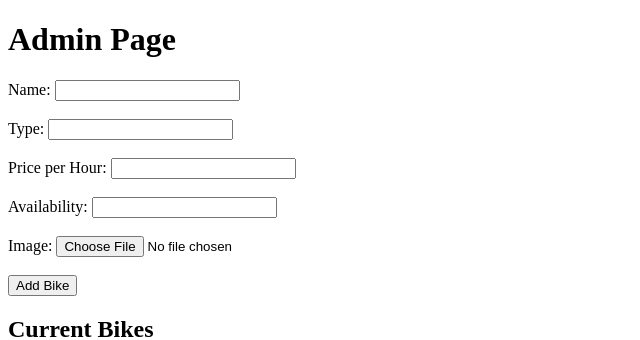
After one commit to AndyHCode/Mackinac-Island-Bike-Rental-Website, a Flask app: template src/templates/admin.html in a window 1280 px wide. The commit adds this page. Shown: the top 340 px of the page, without its empty margins (0-640 px from the left). Run offline with Flask 3, Linux system fonts and the light colour scheme; the template is opened without the code that fills it: most values are stand-ins (such as "Sample title", 1, 10 or a date in 2020); parts of the project's set-up code (start-up, migrations or seed data) failed here and were passed over.

Commit message:
current progress
added admin page allowing admin to add and remove bikes. store page now renders.

```diff
--- a/Src/db/databaseAPI.py
+++ /dev/null
@@ -1,4 +0,0 @@
-from db.database import *
-
-createDatabase()
-printListBikes()
--- a/Src/main.py
+++ b/Src/main.py
@@ -1,9 +1,31 @@
 from flask import Flask, render_template, request, redirect, url_for
+from flask_login import LoginManager, UserMixin, login_user, logout_user, login_required, current_user
+from flask import session
+from werkzeug.utils import secure_filename
 import sys, os
 sys.path.append(os.path.relpath("./db"))
-from database import *
+import db
 
 app = Flask(__name__)
+app.secret_key = 'your_secret_key'  # Set a secret key for session management
+
+login_manager = LoginManager()
+login_manager.init_app(app)
+
+# Example User class
+class User(UserMixin):
+    def __init__(self, id, username, is_admin=False):
+        self.id = id
+        self.username = username
+        self.is_admin = is_admin
+
+@login_manager.user_loader
+def load_user(userId):
+    # Example function to load a user from a database
+    # Replace with your actual user loading logic
+    user = db.getUserById(userId)
+    if user:
+        return User(userId, user['username'], user.get("is_admin", False))
 
 @app.route('/')
 def index():
@@ -11,11 +33,16 @@ def index():
 
 @app.route('/login', methods=['GET', 'POST'])
 def login():
+    if current_user.is_authenticated:
+        return redirect(url_for('store'))
     if request.method == 'POST':
         username = request.form['username']
         password = request.form['password']
-        if checkLogin(username, password):
-            # User authenticated, redirect to store page
+        user = db.getUserByUsername(username, password)
+        if user and db.checkLogin(username, password):  # You should use hashed passwords
+            userObj = User(user['id'], username)
+            userObj.username = user['username']
+            login_user(userObj)
             return redirect(url_for('store'))
         else:
             error = 'Invalid username or password'
@@ -24,20 +51,124 @@ def login():
 
 @app.route('/signup', methods=['GET', 'POST'])
 def signup():
+    if current_user.is_authenticated:
+        return redirect(url_for('store'))
     if request.method == 'POST':
         username = request.form['username']
         email = request.form['email']
         password = request.form['password']
         # You may want to add more validation here
-        createUser(username, email, password)
+        db.createUser(username, email, password)
         return redirect(url_for('login'))
     return render_template('signup.html')
 
 @app.route('/store')
 def store():
     # Add logic to retrieve and display bikes from the database
-    return render_template('store.html')
+    bikes = db.getListBikes()
+    return render_template('store.html', bikes=bikes)
+
+@app.route('/logout')
+@login_required
+def logout():
+    logout_user()
+    return redirect(url_for('index'))
+
+
+@app.route('/add_to_cart/<int:bike_id>/<int:quantity>', methods=['POST'])
+def add_to_cart(bike_id, quantity):
+    # Retrieve the current cart from the session
+    cart = session.get('cart', {})
+
+    # Update the cart with the new item
+    if bike_id in cart:
+        cart[bike_id] += quantity  # If the bike already exists in the cart, update its quantity
+    else:
+        cart[bike_id] = quantity  # If the bike is not in the cart, add it with the specified quantity
+
+    # Store the updated cart back into the session
+    session['cart'] = cart
+
+    # Redirect the user back to the store page
+    return redirect(url_for('store'))
+
+@app.route('/view_cart')
+@login_required
+def view_cart():
+    # Retrieve the user's cart from the session
+    cart = session.get('cart', {})
+
+    # Fetch details of bikes in the cart from the database
+    cart_details = []
+    total_price = 0
+
+    for bike_id, quantity in cart.items():
+        bike = db.getBikeById(bike_id)
+        if bike:
+            cart_details.append({
+                'bike': bike,
+                'quantity': quantity
+            })
+            total_price += bike['price_per_hour'] * quantity
+
+    return render_template('cart.html', cart=cart_details, total_price=total_price)
+
+@app.route('/update_cart/<int:item_id>/<int:quantity>')
+@login_required
+def update_cart(item_id, quantity):
+    # Logic to update the quantity of an item in the user's cart
+    # Update the session or database accordingly
+    pass
+
+@app.route('/remove_from_cart/<int:item_id>')
+@login_required
+def remove_from_cart(item_id):
+    # Logic to remove an item from the user's cart
+    # Remove the item from the session or database
+    pass
+
+@app.route('/checkout')
+@login_required
+def checkout():
+    # Logic to process the checkout
+    # Calculate the total price, update inventory, create rental records, etc.
+    pass
+
+@app.route('/admin', methods=['GET', 'POST'])
+@login_required  # Ensure only logged-in admins can access this page
+def admin():
+    if not current_user.is_admin:
+        return "Unauthorized - Only admin users can access this page.", 401  # Return unauthorized status code
+    if request.method == 'POST':
+        # Handle form submission to add a new bike
+        name = request.form['name']
+        type = request.form['type']
+        price_per_hour = float(request.form['price_per_hour'])
+        availability = int(request.form['availability'])
+
+        # Handle file upload
+        file = request.files['image']
+        filename = secure_filename(file.filename)
+        file.save(os.path.join(app.config['UPLOAD_FOLDER'], filename))
+
+        # Add the bike to the database
+        db.addBike(name, type, price_per_hour, availability, filename)
+
+        return redirect(url_for('admin'))  # Redirect to the admin page after adding the bike
+    bikes = db.getListBikes()
+    print(bikes)
+
+    return render_template('admin.html', bikes=bikes)
+
+# Define a route to remove a bike
+@app.route('/remove_bike/<int:bike_id>', methods=['POST'])
+@login_required
+def remove_bike(bike_id):
+    # Remove the bike from the database
+    db.removeBike(bike_id)
+    return redirect(url_for('admin'))  # Redirect to the admin page after removing the bike
 
 if __name__ == '__main__':
-    createDatabase()
+    db.createDatabase()
+    app.config['UPLOAD_FOLDER'] = 'src/static/uploads'
     app.run(debug=True)
--- a/Src/templates/login.html
+++ b/Src/templates/login.html
@@ -10,13 +10,16 @@
 <body>
 
 <nav class="navbar navbar-expand-lg navbar-dark bg-dark">
-  <a class="navbar-brand" href="#">Your App Name</a>
+  <a class="navbar-brand" href="/">Mackinac Bike Rentals</a>
   <button class="navbar-toggler" type="button" data-toggle="collapse" data-target="#navbarNav" aria-controls="navbarNav" aria-expanded="false" aria-label="Toggle navigation">
     <span class="navbar-toggler-icon"></span>
   </button>
   <div class="collapse navbar-collapse" id="navbarNav">
     <ul class="navbar-nav ml-auto">
       <li class="nav-item">
+        <a class="nav-link" href="/">Home <span class="sr-only">(current)</span></a>
+      </li>
+      <li class="nav-item active">
         <a class="nav-link" href="{{ url_for('login') }}">Login</a>
       </li>
       <li class="nav-item">
--- /dev/null
+++ b/src/db/__init__.py
@@ -0,0 +1 @@
+from .database import *
--- /dev/null
+++ b/src/templates/admin.html
@@ -0,0 +1,41 @@
+<!DOCTYPE html>
+<html lang="en">
+<head>
+    <meta charset="UTF-8">
+    <meta name="viewport" content="width=device-width, initial-scale=1.0">
+    <title>Admin Page</title>
+</head>
+<body>
+    <h1>Admin Page</h1>
+    <form method="post" enctype="multipart/form-data">
+        <label for="name">Name:</label>
+        <input type="text" id="name" name="name" required><br><br>
+
+        <label for="type">Type:</label>
+        <input type="text" id="type" name="type" required><br><br>
+
+        <label for="price_per_hour">Price per Hour:</label>
+        <input type="number" id="price_per_hour" name="price_per_hour" required><br><br>
+
+        <label for="availability">Availability:</label>
+        <input type="number" id="availability" name="availability" required><br><br>
+
+        <label for="image">Image:</label>
+        <input type="file" id="image" name="image" accept="image/*" required><br><br>
+
+        <button type="submit">Add Bike</button>
+    </form>
+
+    <h2>Current Bikes</h2>
+    <ul>
+        {% for bike in bikes %}
+            <li>{{ bike[1] }} - {{ bike[2] }} - ${{ bike[3] }} per hour - Availability: {{ bike[4] }}
+                <form method="post" action="/remove_bike/{{ bike[0] }}">
+                    <button type="submit">Remove</button>
+                </form>
+                <img src="{{ url_for('static', filename='uploads/'+bike[5]) }}" alt="Bike Image" style="max-width: 200px;">
+            </li>
+        {% endfor %}
+    </ul>
+</body>
+</html>
```
Also changed, not shown: Src/db/database.py (+100 -40 lines), Src/templates/index.html (+13 -4 lines), Src/templates/signup.html (+5 -2 lines), Src/templates/store.html (+29 -29 lines), src/templates/cart.html (added, +44 -0 lines), mainDatabase.db (added), src/static/uploads/island-comfort-special3.jpg (added), 1 other file.
